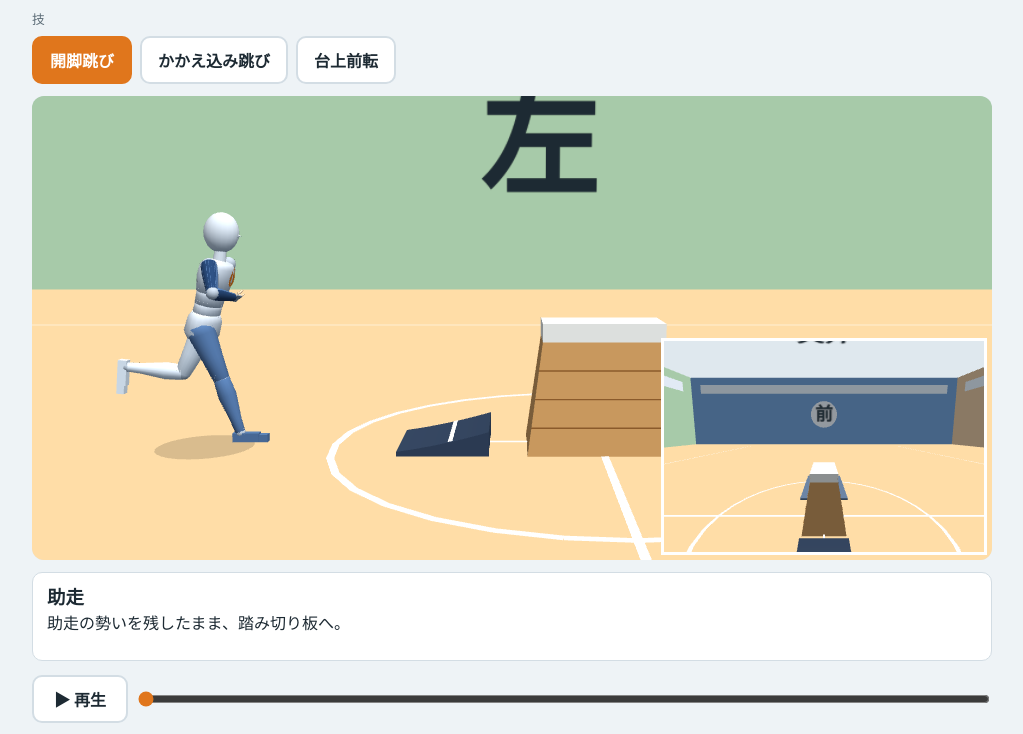
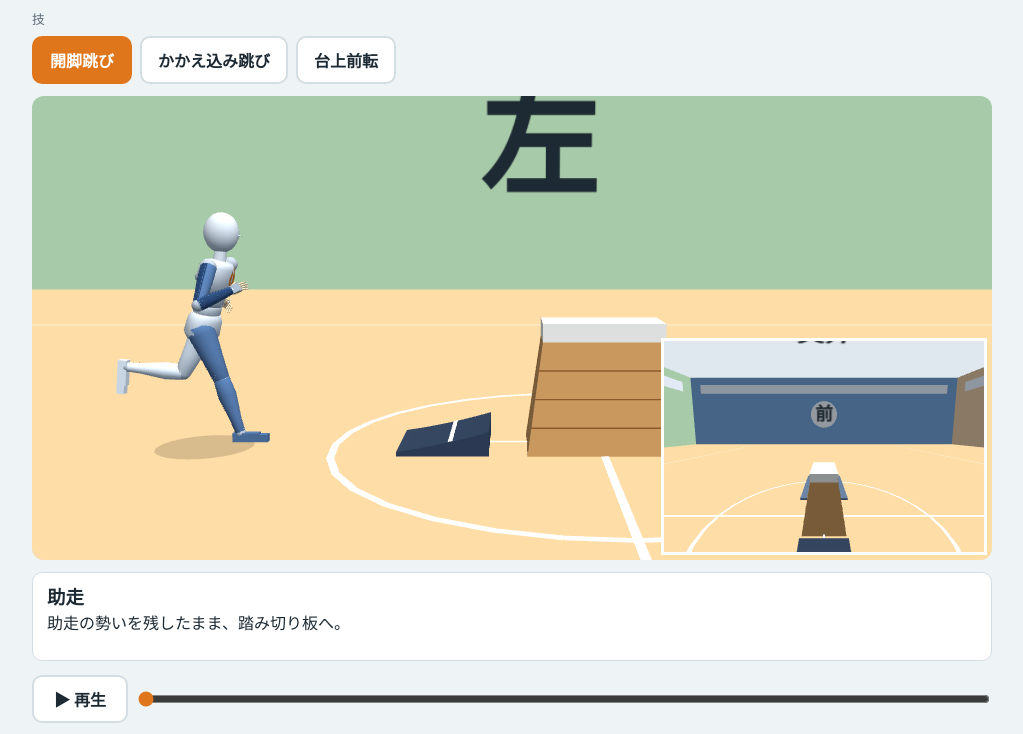
Before and after one commit to sankisuguya-create/taiiku, a plain HTML site: page motions/vault/index.html in a window 1280 px wide. Shown: the part 52-786 px from the top of the page, without its empty margins (128-1151 px from the left). Drawn offline with nearby package versions, Linux system fonts and the light colour scheme; a web font is replaced by a local one.

Commit message:
跳び箱：助走と突き放し後のひじの角度と手のひらの向きを修正
Co-Authored-By: Claude Opus 5.5 <noreply@anthropic.com>
Claude-Session: https://claude.ai/code/session_014qhnKTEV9jcEWzrEXiQCdx

```diff
--- a/motions/vault/index.html
+++ b/motions/vault/index.html
@@ -452,8 +452,8 @@ const RUN={
  ori:[[0,[90,16,0]],[.38,[90,16,0]],[.52,[90,24,0]],[.62,[90,18,0]]],
  legL:[[0,[0,-.8,-.55,.85]],[.15,[0,-.9,.3,.85]],[.24,[0,-1,.1]],[.34,[0,-.95,-.2]],[.42,[0,-.9,.2,.85]],[.5,[0,-1,0]],[.62,[0,-1,0]]],
  legR:[[0,[0,-1,.1]],[.2,[0,-.85,.5,.85]],[.4,[0,-.95,.25]],[.5,[0,-1,0]],[.62,[0,-1,0]]],
- armL:[[0,[.2,-.32,-.22]],[.12,[.18,-.12,.3]],[.24,[.2,-.32,-.22]],[.34,[.18,-.12,.3]],[.44,[.2,-.35,-.25]],[.54,[.2,-.4,-.3]],[.66,[.2,.2,.45]]], // ひじを曲げて脚と反対に振る
- armR:[[0,[.18,-.12,.3]],[.12,[.2,-.32,-.22]],[.24,[.18,-.12,.3]],[.34,[.2,-.32,-.22]],[.44,[.2,-.35,-.25]],[.54,[.2,-.4,-.3]],[.66,[.2,.2,.45]]],
+ armL:[[0,[.26,-.4,-.18]],[.12,[.24,-.02,.28]],[.24,[.26,-.4,-.18]],[.34,[.24,-.02,.28]],[.44,[.26,-.42,-.22]],[.54,[.2,-.4,-.3]],[.66,[.2,.2,.45]]], // ひじを曲げて脚と反対に振る
+ armR:[[0,[.24,-.02,.28]],[.12,[.26,-.4,-.18]],[.24,[.24,-.02,.28]],[.34,[.26,-.4,-.18]],[.44,[.26,-.42,-.22]],[.54,[.2,-.4,-.3]],[.66,[.2,.2,.45]]],
  fkL:[[0,[-20,60]],[.1,[30,100]],[.2,[45,25]],[.3,[10,15]],[.38,[-20,40]],[.44,[35,70]],[.5,[30,35]],[.6,[25,30]]], // 走る脚（股関節の曲げ・ひざの曲げ）
  fkR:[[0,[15,20]],[.14,[-15,30]],[.22,[40,100]],[.32,[55,70]],[.42,[40,40]],[.5,[30,35]],[.6,[25,30]]],
  footL:[[.24,.36,P3(-1.42,0,-.09)],[.50,.68,P3(-0.60,boardY(-0.60),-.09)]],
@@ -552,7 +552,7 @@ function fingerSet(sd,flat){ // flat=1で床にぴったり開く
   fingers[sd].forEach(f=>{f.base.rotation.set(-curl,0,f.spread*spread*0.6); f.j2.rotation.set(-curl*1.1,0,0);});
   const T=fingers[sd].thumb; T.tb.rotation.set(-0.3*(1-flat),0,T.sx*(30+flat*30)*D); T.tj.rotation.set(-curl*0.6,0,0);
 }
-const HANDY=0.017; // 手のひらを床・跳び箱に着ける時の手首の高さ（手のひらの厚みの半分）
+const HANDY=0.017; let PRON=-90; // 手のひらを床・跳び箱に着ける時の手首の高さ（手のひらの厚みの半分）
 const qBody=new THREE.Quaternion(); const AIM=0; let ARM=L1+L2;
 function resetGirdle(){['R','L'].forEach(sd=>{J_['cl'+sd].rotation.set(0,0,0);J_['fr'+sd].quaternion.set(0,0,0,1);});}
 function bodyPose(t,raw){
@@ -784,10 +784,11 @@ function setPose(t){
         if(k>0){ J_['an'+sd].rotateX(-40*D*k); fig.root.updateMatrixWorld(true);} } // 跳び箱を越える間は足首を曲げてつま先を上げる（引っかけない）
     } else {
       const tgt=MQ.noCross(sd,v3(x,y,z),'arm').lerp(v3(x,y,z),w);
-      const ap=TECH.armPole||[1,0,-0.3]; MQ.armIK(sd,tgt,v3(sx*ap[0],ap[1],ap[2])); // 鎖骨（肩の付け根）の連動を含む。抱え込む時はひじを外・前へ
+      const run=t<0.5; const ap=run?[0.25,-0.3,-1]:(TECH.armPole||[1,0,-0.3]); MQ.armIK(sd,tgt,v3(sx*ap[0],ap[1],ap[2])); // 走る間はひじを後ろへ（腕は体の横で前後に振る） // 鎖骨（肩の付け根）の連動を含む。抱え込む時はひじを外・前へ
       fig.root.updateMatrixWorld(true);
       J_['wr'+sd].quaternion.set(0,0,0,1);
       if(w>0.001){const fq=new THREE.Quaternion(); J_['wr'+sd].getWorldQuaternion(fq); setWorldQuat(J_['wr'+sd],fq.slerp(HAND_DOWN[sd],Math.sqrt(w)));} // 着く前から手のひらを下へ向ける（指が先に刺さらない）
+      if(w<0.001){ J_['wr'+sd].quaternion.set(0,0,0,1); J_['fr'+sd].rotation.set(0,sx*PRON*D,0); fig.root.updateMatrixWorld(true); } // 空中の手は手首をまっすぐ、手のひらは内向き（親指が上）
       MQ.distributeTwist(sd);
       fingerSet(sd,w);
     }
```
Also changed, not shown: motions/vault/src.html (+5 -4 lines), 1 other file.
